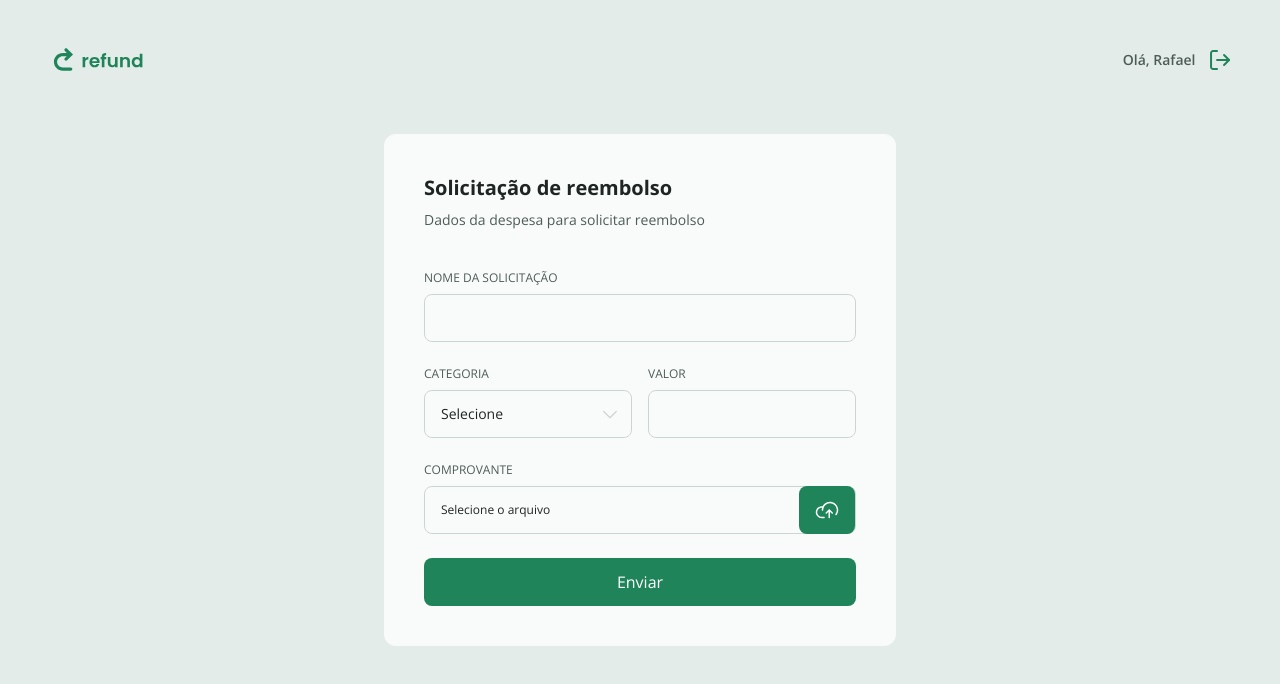
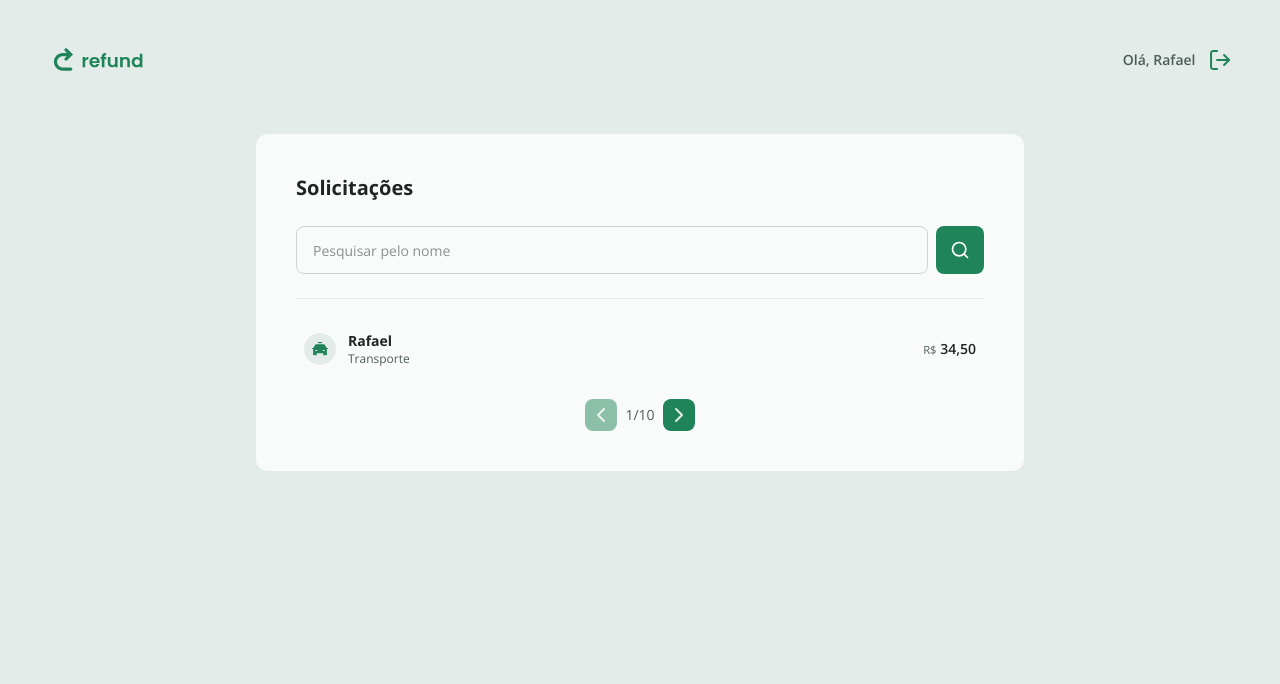
Before and after one commit to Fel1324/RefundReact, a React (Vite) app: page / in a window 1280 px wide. Shown: the top 684 px of the page. Built offline with nearby package versions, Linux system fonts and the light colour scheme.

Commit message:
finish manager refund page

```diff
--- a/package.json
+++ b/package.json
@@ -10,9 +10,11 @@
   },
   "dependencies": {
     "@tailwindcss/vite": "^4.1.11",
+    "clsx": "^2.1.1",
     "react": "^19.1.0",
     "react-dom": "^19.1.0",
     "react-router": "^7.6.3",
+    "tailwind-merge": "^3.3.1",
     "tailwindcss": "^4.1.11"
   },
   "devDependencies": {
--- a/src/components/Button.tsx
+++ b/src/components/Button.tsx
@@ -1,11 +1,29 @@
+import { ClassMerge } from "../utils/classMerge"
+
 type Props = React.ComponentProps<"button"> & {
   isLoading?: boolean
+  variant?: "base" | "icon" | "iconSmall"
 }
 
-export function Button({ children, isLoading, type = "button", ...rest }: Props) {
+const variants = {
+  button: {
+    base: "h-12 ",
+    icon: "h-12 w-12",
+    iconSmall: "h-8 w-8"
+  }
+}
+
+export function Button({ children, isLoading, type = "button", variant = "base", className, ...rest }: Props) {
   return (
     <button
-      className="flex items-center justify-center bg-green-100 rounded-lg text-white cursor-pointer hover:bg-green-200 transition ease-linear disabled:opacity-50 disabled:cursor-progress h-12"
+      className={
+        ClassMerge([
+          "flex items-center justify-center bg-green-100 rounded-lg text-white cursor-pointer hover:bg-green-200 transition ease-linear disabled:opacity-50",
+          variants.button[variant],
+          isLoading && "cursor-progress",
+          className
+        ])
+      }
       type={type}
       disabled={isLoading}
       {...rest}
--- /dev/null
+++ b/src/components/Pagination.tsx
@@ -0,0 +1,27 @@
+import { Button } from "./Button"
+
+import rightSvg from "../assets/right.svg"
+import leftSvg from "../assets/left.svg"
+
+type Props = {
+  current: number,
+  total: number,
+  onNext: () => void,
+  onPrevious: () => void
+}
+
+export function Pagination({ current, total, onNext, onPrevious }: Props) {
+  return (
+    <div className="flex flex-1 justify-center items-center gap-2">
+      <Button onClick={onPrevious} variant="iconSmall" disabled={current === 1}>
+        <img src={leftSvg} alt="Ícone de voltar" />
+      </Button>
+
+      <span className="text-sm text-gray-200">{current}/{total}</span>
+
+      <Button onClick={onNext} variant="iconSmall" disabled={current === total}>
+        <img src={rightSvg} alt="Ícone de Avançar" />
+      </Button>
+    </div>
+  )
+}
--- /dev/null
+++ b/src/components/RefundItem.tsx
@@ -0,0 +1,29 @@
+export type RefundItemProps = {
+  id: string
+  name: string
+  category: string
+  amount: string
+  categoryImg: string
+}
+
+type Props = React.ComponentProps<"a"> & {
+  data: RefundItemProps
+}
+
+export function RefundItem({ data, ...rest }: Props) {
+  return (
+    <a className="flex items-center gap-3 hover:bg-green-100/5 cursor-pointer rounded-md p-2" href="" {...rest}>
+      <img className="w-8 h-8" src={data.categoryImg} alt="Ícone da categoria" />
+
+      <div className="flex flex-col flex-1">
+        <strong className="text-sm text-gray-100">{data.name}</strong>
+        <span className="text-xs text-gray-200">{data.category}</span>
+      </div>
+
+      <span className="text-sm text-gray-100 font-semibold">
+        <small className="font-normal text-gray-200">R$</small>
+        {data.amount}
+      </span>
+    </a>
+  )
+}
--- a/src/index.css
+++ b/src/index.css
@@ -26,3 +26,15 @@
   background-position: right 0.7rem top 50%;
   background-size: 1.25rem auto;
 }
+
+::-webkit-scrollbar {
+  width: .4375rem;
+}
+
+::-webkit-scrollbar-thumb {
+  background-color: #E4ECE9;
+}
+
+::-webkit-scrollbar-track {
+  background-color: transparent;
+}
--- /dev/null
+++ b/src/pages/Dashboard.tsx
@@ -0,0 +1,81 @@
+import { useState } from "react"
+
+import { Input } from "../components/Input"
+import { Button } from "../components/Button"
+import { RefundItem, type RefundItemProps } from "../components/RefundItem"
+import { Pagination } from "../components/Pagination"
+
+import { CATEGORIES } from "../utils/categories"
+import { formatCurrency } from "../utils/formatCurrency"
+
+import searchSvg from "../assets/search.svg"
+
+const REFUND_EXAMPLE = {
+  id: "123",
+  name: "Rafael",
+  category: "Transporte",
+  amount: formatCurrency(34.5),
+  categoryImg: CATEGORIES["transport"].icon,
+}
+
+export function Dashboard(){
+  const [name, setName] = useState("")
+  const [page, setPage] = useState(1)
+  const [totalOfPage, setTotalOfPage] = useState(10)
+  const [refunds, setRefunds] = useState<RefundItemProps[]>([REFUND_EXAMPLE])
+
+  function fetchRefunds(e: React.FormEvent) {
+    e.preventDefault()
+
+    console.log(name)
+  }
+
+  function handlePagination(action: "next" | "previous") {
+    setPage((prevPage) => {
+      if(action === "next" && prevPage < totalOfPage) {
+        return prevPage + 1
+      }
+
+      if(action === "previous" && prevPage > 1) {
+        return prevPage - 1
+      }
+
+      return prevPage
+    })
+  }
+
+  return (
+    <div className="bg-gray-500 rounded-xl p-10 max-w-[768px] mx-auto">
+      <h1 className="text-gray-100 font-bold text-xl flex-1">Solicitações</h1>
+
+      <form
+        onSubmit={fetchRefunds}
+        className="flex flex-1 justify-between items-center pb-6 border-b-[1px] border-b-gray-400 mt-6 gap-2"
+      >
+        <Input
+          placeholder="Pesquisar pelo nome"
+          onChange={(e) => setName(e.target.value)}
+        />
+
+        <Button type="submit" variant="icon">
+          <img className="w-5" src={searchSvg} alt="Ícone de pesquisar" />
+        </Button>
+      </form>
+
+      <div className="my-6 flex flex-col gap-4 max-h-[342px] overflow-y-scroll">
+        {
+          refunds.map((item) => (
+            <RefundItem key={item.id} data={item} href={`/refund/${item.id}`} />
+          ))
+        }
+      </div>
+
+      <Pagination
+        current={page}
+        total={totalOfPage}
+        onNext={() => handlePagination("next")}
+        onPrevious={() => handlePagination("previous")}
+      />
+    </div>
+  )
+}
--- a/src/pages/Refund.tsx
+++ b/src/pages/Refund.tsx
@@ -1,5 +1,5 @@
 import { useState } from "react"
-import { useNavigate } from "react-router"
+import { useNavigate, useParams } from "react-router"
 
 import { CATEGORIES, CATEGORIES_KEYS } from "../utils/categories"
 import { Input } from "../components/Input"
@@ -7,17 +7,24 @@
 import { Upload } from "../components/Upload"
 import { Button } from "../components/Button"
 
+import fileSvg from "../assets/file.svg"
+
 export function Refund() {
   const navigate = useNavigate()
+  const params = useParams<{id: string}>()
 
-  const [name, setName] = useState("")
-  const [amount, setAmount] = useState("")
-  const [category, setCategory] = useState("")
+  const [name, setName] = useState("Teste")
+  const [amount, setAmount] = useState("transport")
+  const [category, setCategory] = useState("34")
   const [isLoading, setIsLoading] = useState(false)
   const [filename, setFilename] = useState<File | null>(null)
 
   function onSubmit(e: React.FormEvent) {
     e.preventDefault()
+
+    if(params.id) {
+      return navigate(-1)
+    }
 
     console.log(name, amount, category, filename)
     navigate("/confirm", { state: { fromSubmit: true }})
@@ -35,6 +42,7 @@
         name="Nome da solicitação"
         value={name}
         onChange={(e) => setName(e.target.value)}
+        disabled={!!params.id}
       />
 
       <div className="flex gap-4">
@@ -43,6 +51,7 @@
           name="Categoria"
           value={category}
           onChange={(e) => setCategory(e.target.value)}
+          disabled={!!params.id}
         >
           {
             CATEGORIES_KEYS.map((category) => (
@@ -56,12 +65,31 @@
           name="Valor"
           value={amount}
           onChange={(e) => setAmount(e.target.value)}
+          disabled={!!params.id}
         />
       </div>
 
-      <Upload filename={filename && filename.name} onChange={(e) => e.target.files && setFilename(e.target.files[0])} />
+      {
+        params.id ? (
+          <a
+            className="text-sm text-green-100 font-semibold flex items-center justify-center gap-2 my-6 hover:opacity-70 transition ease-linear"
+            href="google.com"
+            target="_blank"
+          >
+            <img src={fileSvg} alt="Ícone de arquivo" />
+            Abrir Comprovante
+          </a>
+        ) : (
+          <Upload
+            filename={filename && filename.name}
+            onChange={(e) => e.target.files && setFilename(e.target.files[0])}
+          />
+        )
+      }
 
-      <Button type="submit" isLoading={isLoading}>Enviar</Button>
+      <Button type="submit" isLoading={isLoading}>
+        {params.id ? "Voltar" : "Enviar"}
+      </Button>
     </form>
   )
 }
--- /dev/null
+++ b/src/routes/ManagerRoutes.tsx
@@ -0,0 +1,19 @@
+import { Routes, Route } from "react-router"
+
+import { AppLayout } from "../components/AppLayout"
+import { Dashboard } from "../pages/Dashboard"
+import { NotFound } from "../pages/NotFound"
+import { Refund } from "../pages/Refund"
+
+export function ManagerRoutes() {
+  return (
+    <Routes>
+      <Route path="/" element={<AppLayout />}>
+        <Route path="/" element={<Dashboard />} />
+        <Route path="/refund/:id" element={<Refund />} />
+      </Route>
+
+      <Route path="*" element={<NotFound />} />
+    </Routes>
+  )
+}
--- a/src/routes/index.tsx
+++ b/src/routes/index.tsx
@@ -1,12 +1,13 @@
 import { BrowserRouter } from "react-router"
 
 import { AuthRoutes } from "./AuthRoutes"
+import { ManagerRoutes } from "./ManagerRoutes"
 import { EmployeeRoutes } from "./EmployeeRoutes"
 
 export function Routes() {
   return (
     <BrowserRouter>
-      <EmployeeRoutes />
+      <ManagerRoutes />
     </BrowserRouter>
   )
 }
--- /dev/null
+++ b/src/utils/classMerge.ts
@@ -0,0 +1,6 @@
+import { clsx, type ClassValue } from "clsx"
+import { twMerge } from "tailwind-merge"
+
+export function ClassMerge(...inputs: ClassValue[]) {
+  return twMerge(clsx(inputs))
+}
--- /dev/null
+++ b/src/utils/formatCurrency.ts
@@ -0,0 +1,8 @@
+export function formatCurrency(value: number) {
+  const currency = Intl.NumberFormat("pt-br", {
+    style: "currency",
+    currency: "BRL"
+  })
+
+  return currency.format(value).replace("R$", "")
+}
```
Also changed, not shown: 1 other file (tests, documents, lock files or other folders).
